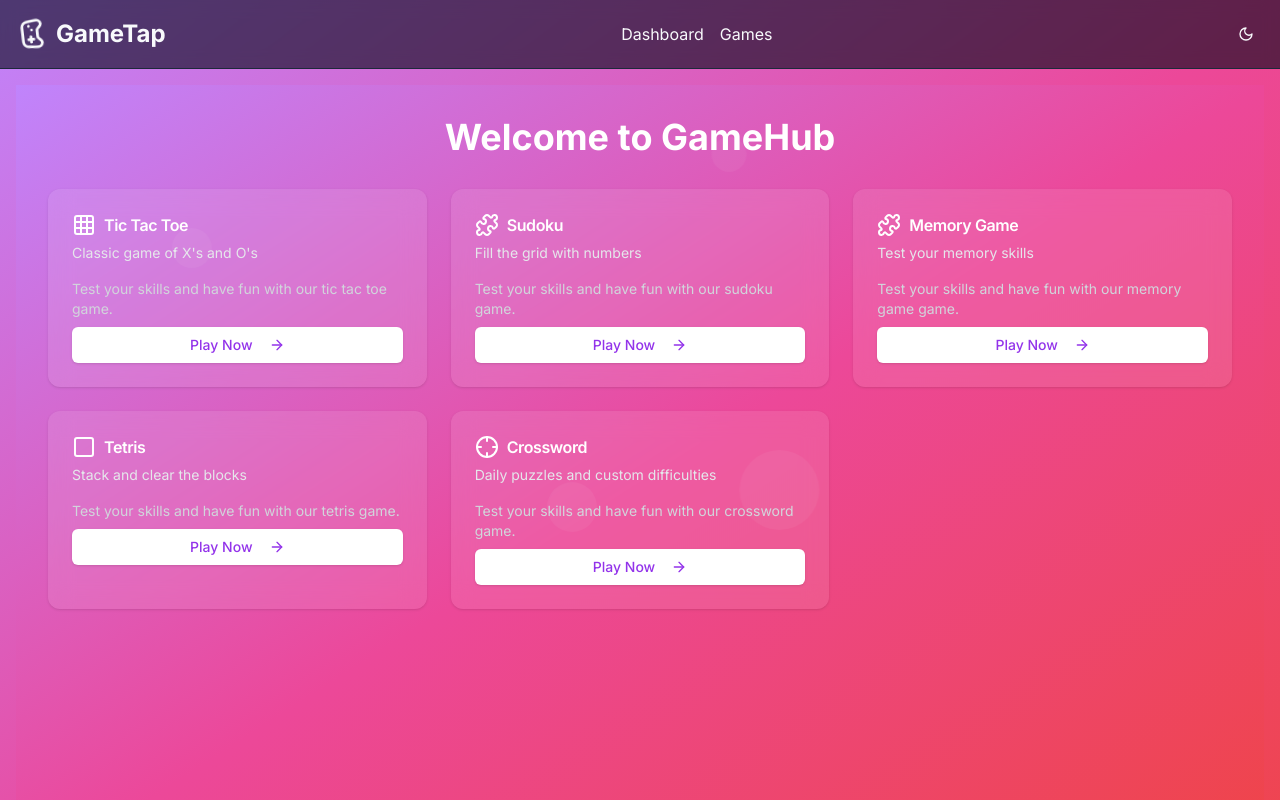
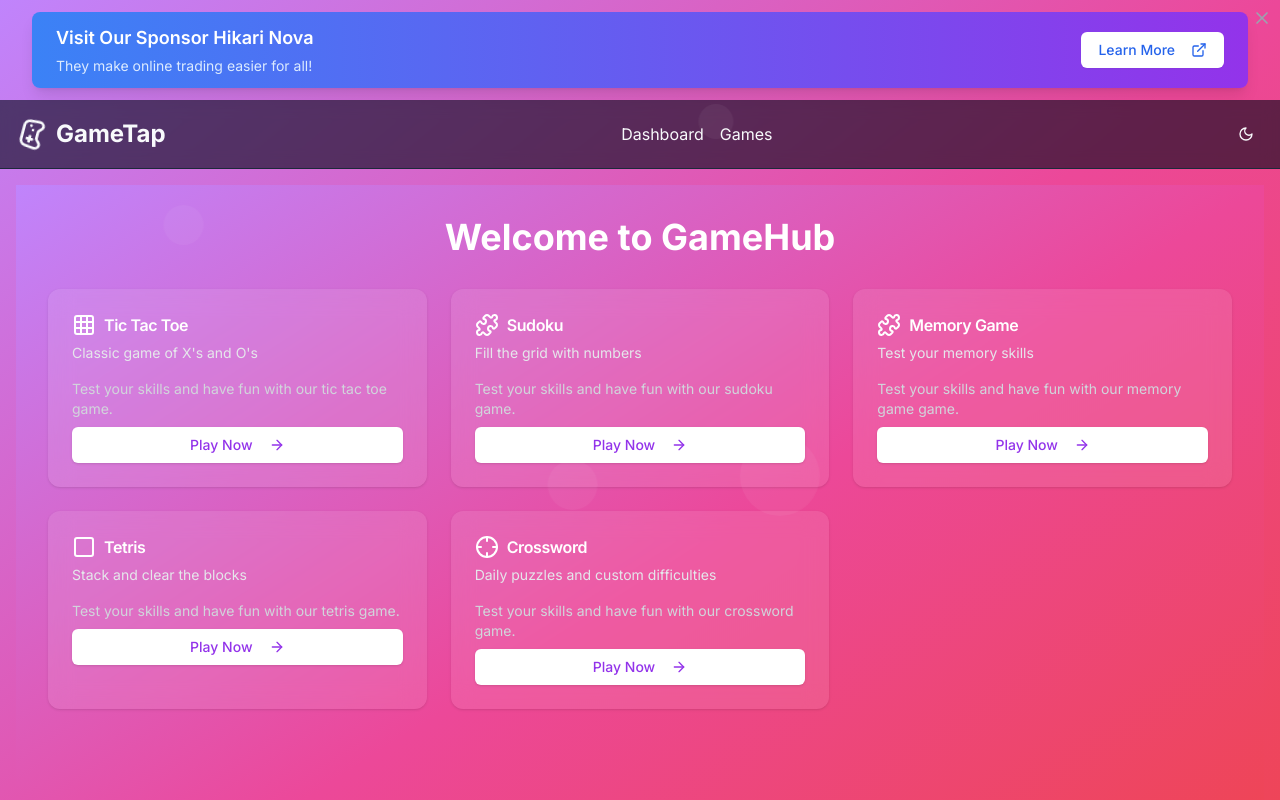
Before and after one commit to Michael-Siglap/gamehub, a Next.js app: page / in a window 1280 px wide. Shown: the top 800 px of the page. Built offline with nearby package versions, Linux system fonts and the light colour scheme.

Commit message:
Add AdBanner component and update ad content to promote best cities

```diff
--- a/src/app/layout.tsx
+++ b/src/app/layout.tsx
@@ -6,6 +6,7 @@ import { Toaster } from "@/components/ui/toaster";
 import Header from "@/components/header";
 import Footer from "@/components/footer";
 import { cn } from "@/lib/utils";
+import { AdBanner } from "@/components/ad-banner";
 
 const inter = Inter({ subsets: ["latin"] });
 
@@ -27,6 +28,7 @@ export default function RootLayout({
           "min-h-screen bg-gradient-to-br from-purple-400 via-pink-500 to-red-500 text-foreground antialiased"
         )}
       >
+        <AdBanner />
         <ThemeProvider
           attribute="class"
           defaultTheme="dark"
--- a/src/components/ad-banner.tsx
+++ b/src/components/ad-banner.tsx
@@ -59,10 +59,10 @@ export const AdBanner = () => {
                 ) : (
                   <>
                     <h2 className="text-white text-lg font-semibold truncate">
-                      Explore More on NY Times
+                      Explore Best Cities of the World
                     </h2>
                     <p className="mt-1 text-sm text-blue-100 truncate">
-                      Get the latest updates on global news and more!
+                      Your AI built best city finder!
                     </p>
                   </>
                 )}
@@ -77,14 +77,14 @@ export const AdBanner = () => {
                     href={
                       currentAd === 1
                         ? "https://hikarinova.com"
-                        : "https://nytimes.com"
+                        : "https://bestcityindex.com"
                     }
                     target="_blank"
                     rel="noopener noreferrer"
                     onClick={handleClick}
                     className="flex items-center"
                   >
-                    {currentAd === 1 ? "Learn More" : "Visit NY Times"}
+                    {currentAd === 1 ? "Learn More" : "Visit Best City Index"}
                     <ExternalLink className="ml-2 h-4 w-4" aria-hidden="true" />
                     <span className="sr-only">(opens in a new tab)</span>
                   </Link>
```
